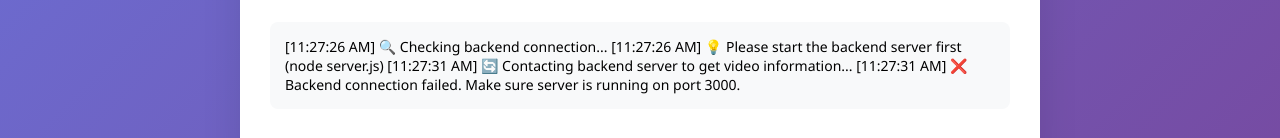
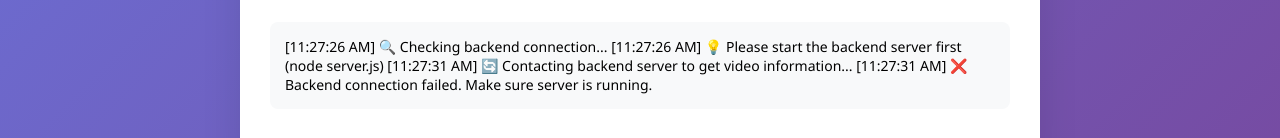
Before and after one commit to Bikash24795/youtube-snipper, a website: page yttimestamp/public/index.html in a window 1280 px wide. Both pictures are taken after a click on the button "🔍 Get Video Information". Shown: the part 986-1124 px from the top of the page. Drawn offline with Linux system fonts and the light colour scheme; no server answers.

Commit message:
Update index.html

```diff
--- a/yttimestamp/public/index.html
+++ b/yttimestamp/public/index.html
@@ -428,7 +428,7 @@
                     showStatus('❌ Error: ' + (data.error || 'Failed to get video info'), 'error');
                 }
             } catch (error) {
-                showStatus('❌ Backend connection failed. Make sure server is running on port 3000.', 'error');
+                showStatus('❌ Backend connection failed. Make sure server is running.', 'error');
             } finally {
                 btn.disabled = false;
                 btn.textContent = '🔍 Get Video Information';
```
